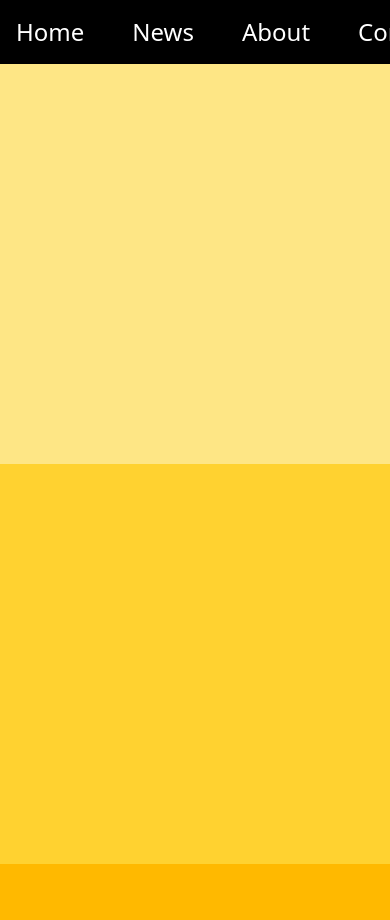
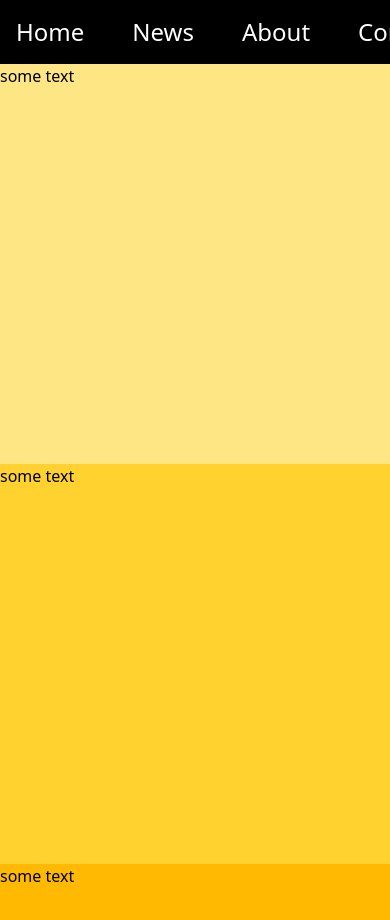
Before and after one commit to rkumayan/CSS_Projects, a website: page tailwind_tut/index.html in a window 390 px wide. Shown: the top 920 px of the page. Drawn offline with Linux system fonts and the light colour scheme.

Commit message:
created mutli-column responsive layout with flexbox in tailwind css

```diff
--- a/tailwind_tut/index.html
+++ b/tailwind_tut/index.html
@@ -13,10 +13,12 @@
         <li class="mr-4"> <a class = "p-4 block text-2xl hover:bg-slate-700 cursor-pointer" target="#">About </a></li>
         <li class="mr-4"> <a class = "p-4 block text-2xl hover:bg-slate-700 cursor-pointer" target="#">Contact </a></li>
     </ul>
-    <div class=" lg:columns-3 md:columns-2 sm:columns-1 ">
-        <div class="h-100  bg-amber-200"></div>
-        <div class="h-100  bg-amber-300"></div>
-        <div class="h-100  bg-amber-400"></div>
+
+
+    <div class="flex flex-wrap">
+        <div class=" size-100 bg-amber-200 w-full md:w-1/2 lg:w-1/3"> some text </div>
+        <div class=" size-100 bg-amber-300 w-full md:w-1/2 lg:w-1/3"> some text </div>
+        <div class=" size-100 bg-amber-400 w-full md:w-1/2 lg:w-1/3"> some text </div>
 
     </div>
 
```
Also changed, not shown: tailwind_tut/output.css.
